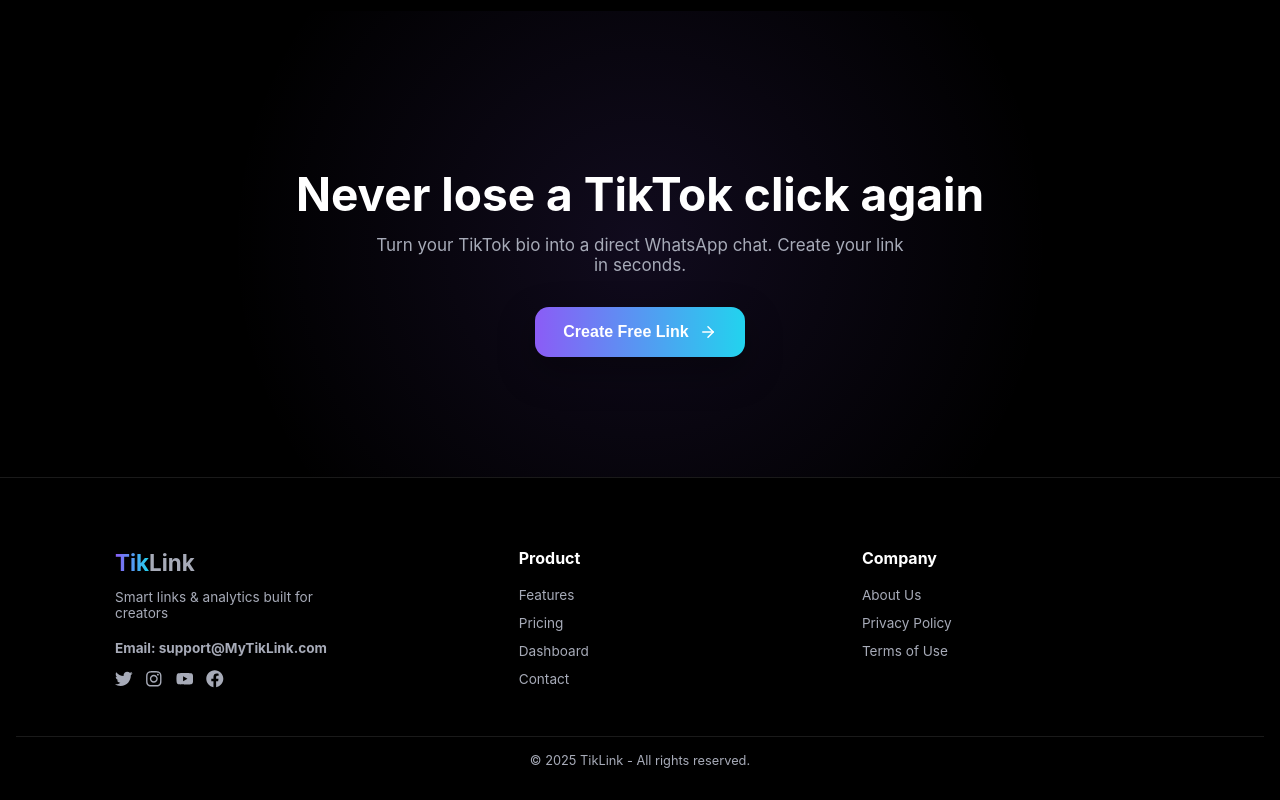
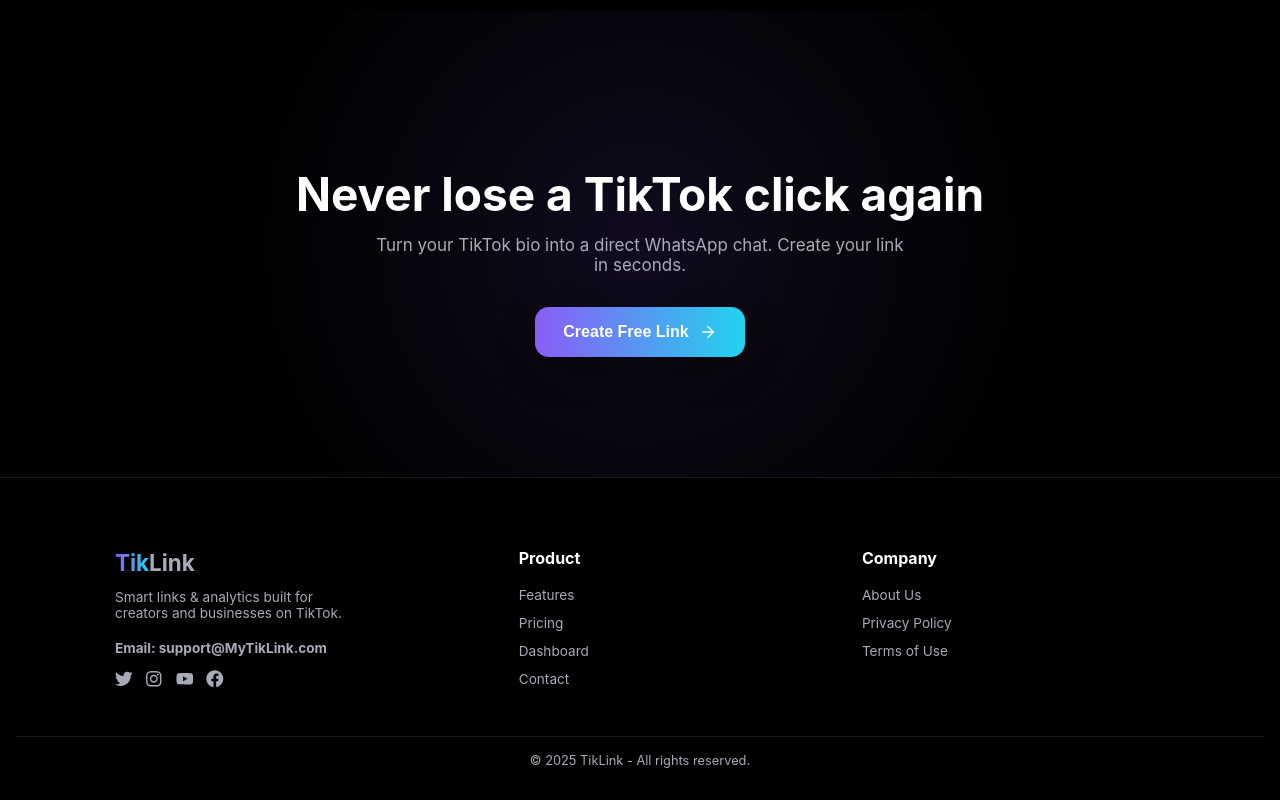
Before and after one commit to joshvic1/MyTikLink, a Next.js app: page / in a window 1280 px wide. Shown: the part 6526-7326 px from the top of the page. Built offline with nearby package versions, Linux system fonts and the light colour scheme.

Commit message:
updated page

```diff
--- a/components/Footer.js
+++ b/components/Footer.js
@@ -11,7 +11,7 @@
             <span className={styles.accent}>Tik</span>Link
           </h3>
           <p className={styles.desc}>
-            Smart links & analytics built for creators
+            Smart links & analytics built for creators and businesses on TikTok.
           </p>
 
           <b className={styles.desc}>Email: support@MyTikLink.com</b>
```
